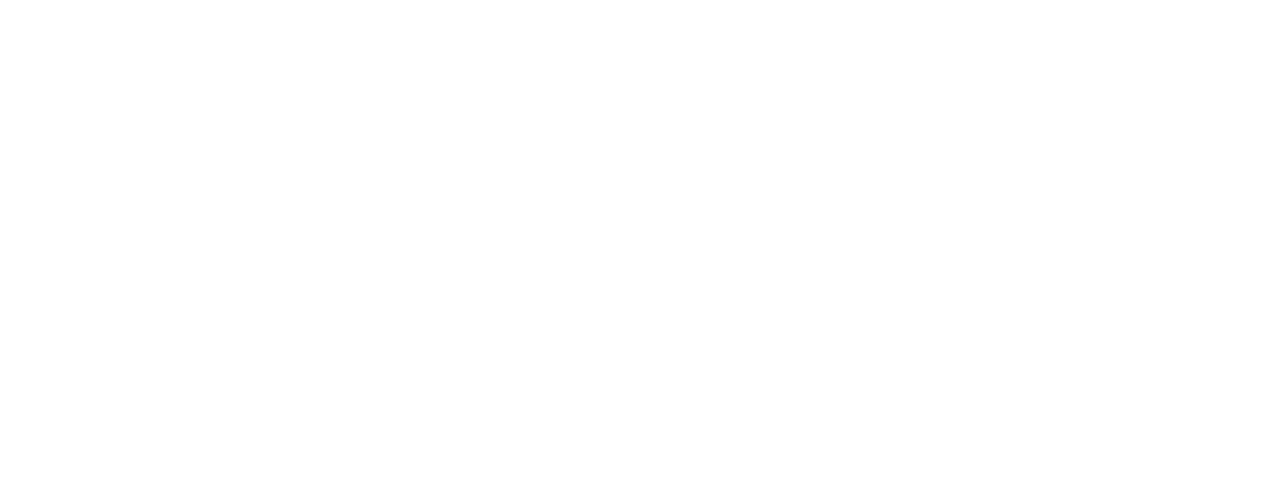
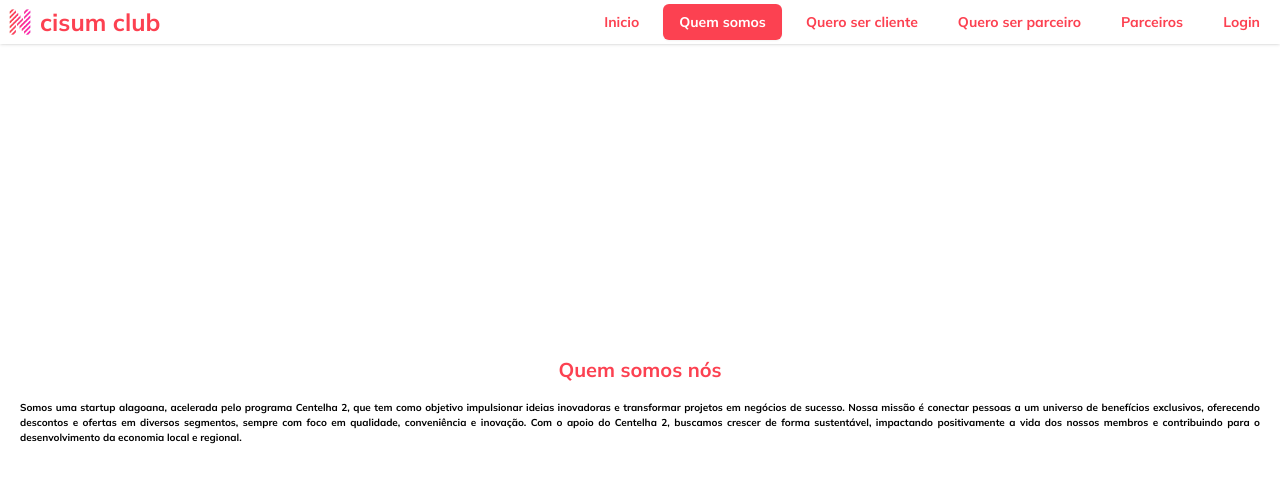
Before and after one commit to mateussf99/cisumclub, a React (Vite) app: page /quem-somos in a window 1280 px wide. Before the commit this address had no page. Shown: the top 482 px of the page. Built offline with nearby package versions, Linux system fonts and the light colour scheme.

Commit message:
inicio da segunda tela

```diff
--- /dev/null
+++ b/src/pages/quem_somos/index.tsx
@@ -0,0 +1,24 @@
+
+import Header from '../../components/hearder'
+
+function index() {
+  return (
+    <div className='flex flex-col w-full h-full justify-center bg-white'>
+        <div className='fixed top-0 left-0 w-full z-10 '>
+            <Header />
+        </div>
+        <div className='flex flex-col items-center justify-center h-screen'>
+            <div className='flex flex-col items-center justify-center p-5'>
+                <h1 className='text-xl font-bold text-primary'>
+                    Quem somos nós
+                </h1>
+                <p className=' text-justify text-[10px] font-bold  mt-4'>
+                   Somos uma startup alagoana, acelerada pelo programa Centelha 2, que tem como objetivo impulsionar ideias inovadoras e transformar projetos em negócios de sucesso. Nossa missão é conectar pessoas a um universo de benefícios exclusivos, oferecendo descontos e ofertas em diversos segmentos, sempre com foco em qualidade, conveniência e inovação. Com o apoio do Centelha 2, buscamos crescer de forma sustentável, impactando positivamente a vida dos nossos membros e contribuindo para o desenvolvimento da economia local e regional.
+                </p>
+            </div>
+        </div>
+    </div>
+  )
+}
+
+export default index
--- a/src/routes/routes.tsx
+++ b/src/routes/routes.tsx
@@ -1,5 +1,6 @@
 import { BrowserRouter, Routes, Route } from 'react-router-dom';
 import Home from '../pages/home';
+import Quem_somos from '../pages/quem_somos';
 import '../index.css';
 
 function AppRoutes() {
@@ -7,6 +8,7 @@
         <BrowserRouter>
             <Routes>
                 <Route path="/" element={<Home />} />
+                <Route path="/quem-somos" element={<Quem_somos />} />
             </Routes>
         </BrowserRouter>
     );
```
